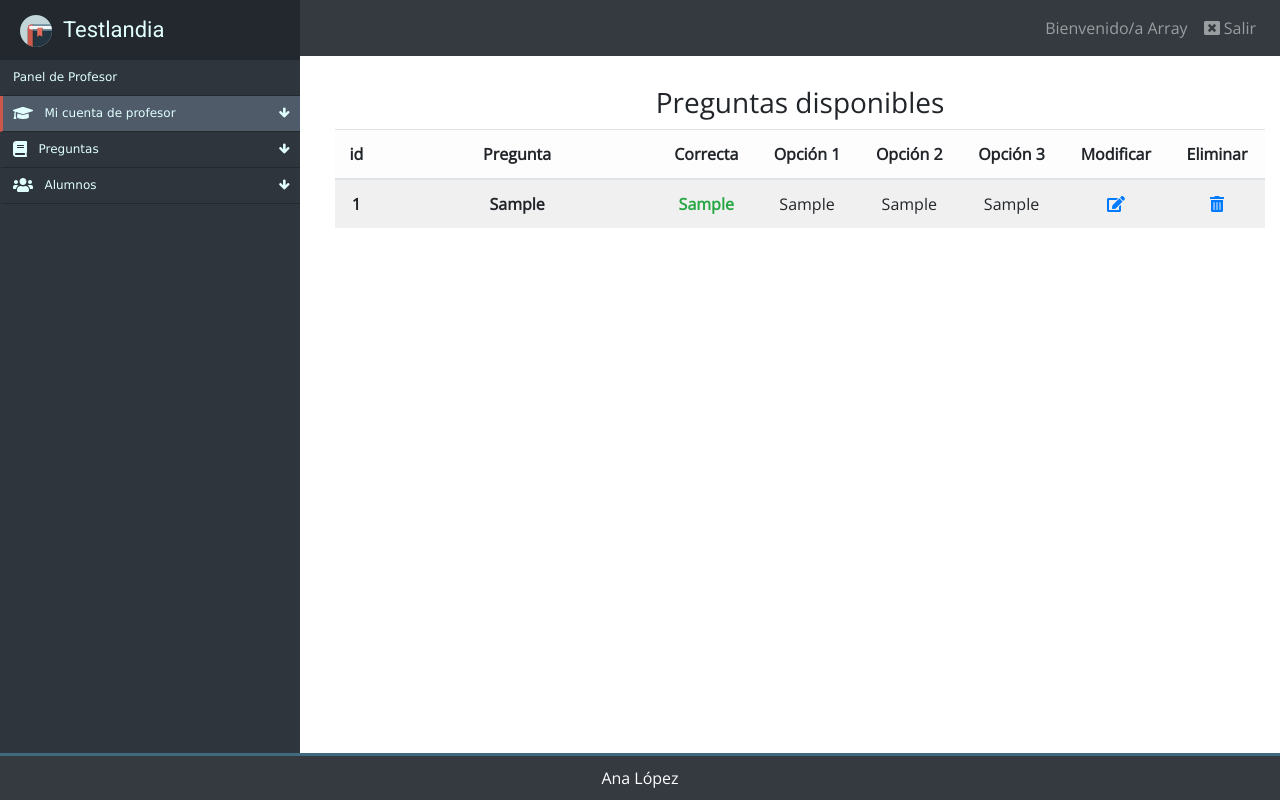
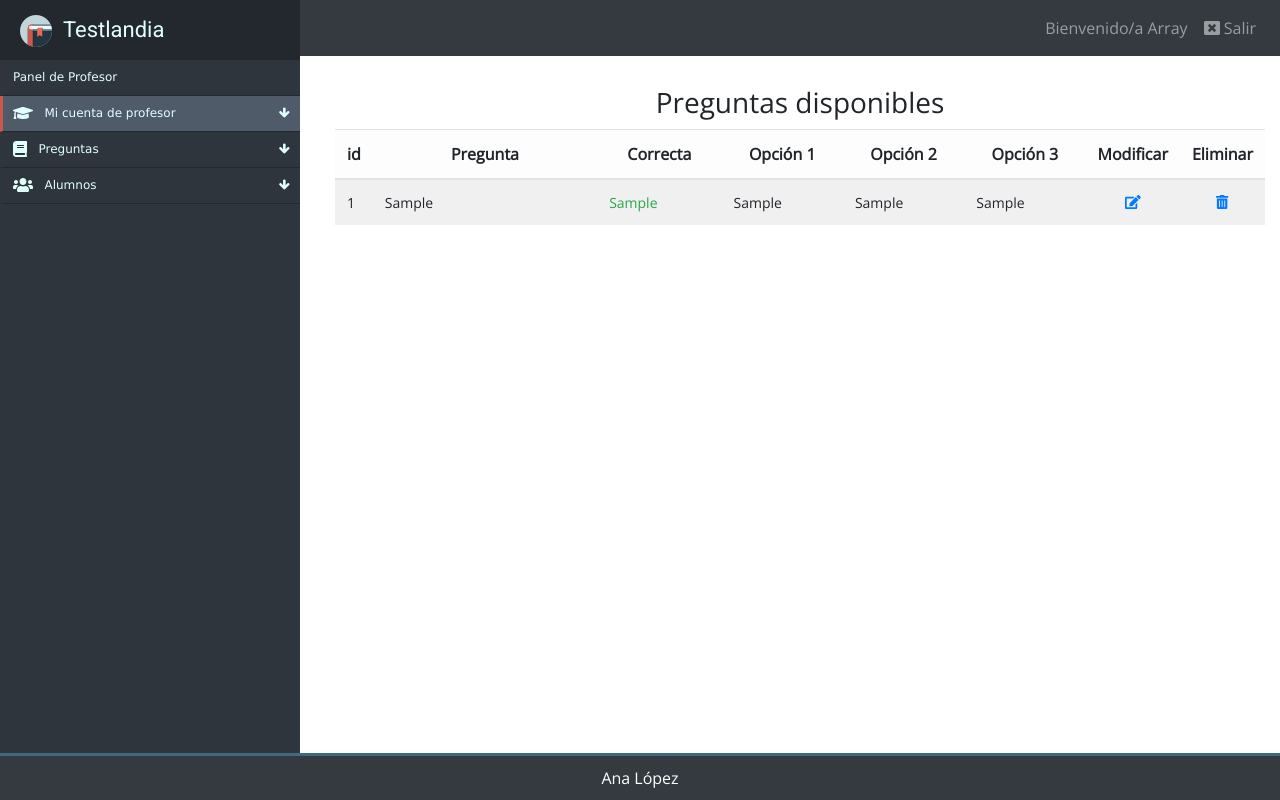
Before and after one commit to alopezdomingo/04_BBDD_PHP, a PHP site: page /testlandia/list_preguntas.php in a window 1280 px wide. Run offline with PHP 8.4, Linux system fonts and the light colour scheme; a user stored in the database is signed in; tables that the repository leaves empty or names only in its code hold one stand-in row (values such as "Sample post"); some libraries are stand-ins or nearby versions.

Commit message:
Actualización de estilos

```diff
--- a/testlandia/access.php
+++ b/testlandia/access.php
@@ -8,7 +8,7 @@
 <body>
 	<?php include ("tmpl/menu.php"); ?>
 	<div class="jumbotron">
-		<h1>Acceso</h1>
+		<h1 class="text-center">Acceso</h1>
 	</div>
 	<!-- ------------- -->
 	<div class="container-fluid">
--- a/testlandia/assets/style.css
+++ b/testlandia/assets/style.css
@@ -11,6 +11,12 @@ footer{
 	position: fixed;
 	bottom: 0;
 	width: 100%;
+}
+table th{
+  text-align: center;
+}
+table td{
+  font-size: 14px;
 }
 .fazul{
   background-color: #92b4b9;
--- a/testlandia/list_alumnos.php
+++ b/testlandia/list_alumnos.php
@@ -42,7 +42,7 @@
 				<!-- BBDD -->
 				<?php
 					$conexion = mysqli_connect("localhost","root","","testlandia") or die("Error al conectar con la base de datos");
-					$registros = mysqli_query($conexion,"select * from usuarios") or die("Error al realizar la consulta");
+					$registros = mysqli_query($conexion,"select * from usuarios where tipo=2") or die("Error al realizar la consulta");
 				?>
 				<!-- TABLA CON RESULTADOS -->
 				<table class="table table-striped table-light text-center">
--- a/testlandia/list_preguntas.php
+++ b/testlandia/list_preguntas.php
@@ -45,15 +45,15 @@
 					$registros = mysqli_query($conexion,"select * from preguntas") or die("Error al realizar la consulta");
 				?>
 				<!-- TABLA CON RESULTADOS -->
-				<table class="table table-striped table-light text-center">
+				<table class="table table-striped table-light">
 					  <thead class="">
 						<tr>
 						  <th>id</th>
 						  <th width="30%">Pregunta</th>
-						  <th>Correcta</th>
-						  <th>Opción 1</th>
-						  <th>Opción 2</th>
-						  <th>Opción 3</th>
+						  <th width="15%">Correcta</th>
+						  <th width="15%">Opción 1</th>
+						  <th width="15%">Opción 2</th>
+						  <th width="15%">Opción 3</th>
 						  <th>Modificar</th>
 						  <th>Eliminar</th>
 						</tr>
@@ -63,14 +63,14 @@
 					  {
 						  ?>
 						<tr>
-						  <th><?php echo $reg['id'];?></th>
-						  <th width="30%"><?php echo utf8_encode($reg['pregunta']);?></th>
-						  <td><b class="text-success"><?php echo utf8_encode($reg['rcorrecta']);?></b></td>
+						  <td><?php echo $reg['id'];?></td>
+						  <td width="30%"><?php echo utf8_encode($reg['pregunta']);?></td>
+						  <td class="text-success"><?php echo utf8_encode($reg['rcorrecta']);?></td>
 						  <td><?php echo utf8_encode($reg['r1']);?></td>
 						  <td><?php echo utf8_encode($reg['r2']);?></td>
 						  <td><?php echo utf8_encode($reg['r3']);?></td>
-						  <td><a href="fModificar_preguntas.php?id=<?php echo $reg['id'];?>"><i class="fas green fa-edit"></i></a></td>
-						  <td><a href="eliminar_preguntas.php?id=<?php echo $reg['id'];?>"><i class="fas green fa-trash-alt"></i></a></td>
+						  <td class="text-center"><a href="fModificar_preguntas.php?id=<?php echo $reg['id'];?>"><i class="fas green fa-edit"></i></a></td>
+						  <td class="text-center"><a href="eliminar_preguntas.php?id=<?php echo $reg['id'];?>"><i class="fas green fa-trash-alt"></i></a></td>
 						</tr>
 						<?php
 					  }
--- a/testlandia/reg.php
+++ b/testlandia/reg.php
@@ -7,8 +7,8 @@
 </head>
 <body>
 	<?php include ("tmpl/menu.php"); ?>
-	<div class="jumbotron text-center">
-		<h1>Regístrate</h1>
+	<div class="jumbotron">
+		<h1 class="text-center">Regístrate</h1>
 	</div>
 	<!-- ------------- -->
 	<div class="container-fluid">
```
